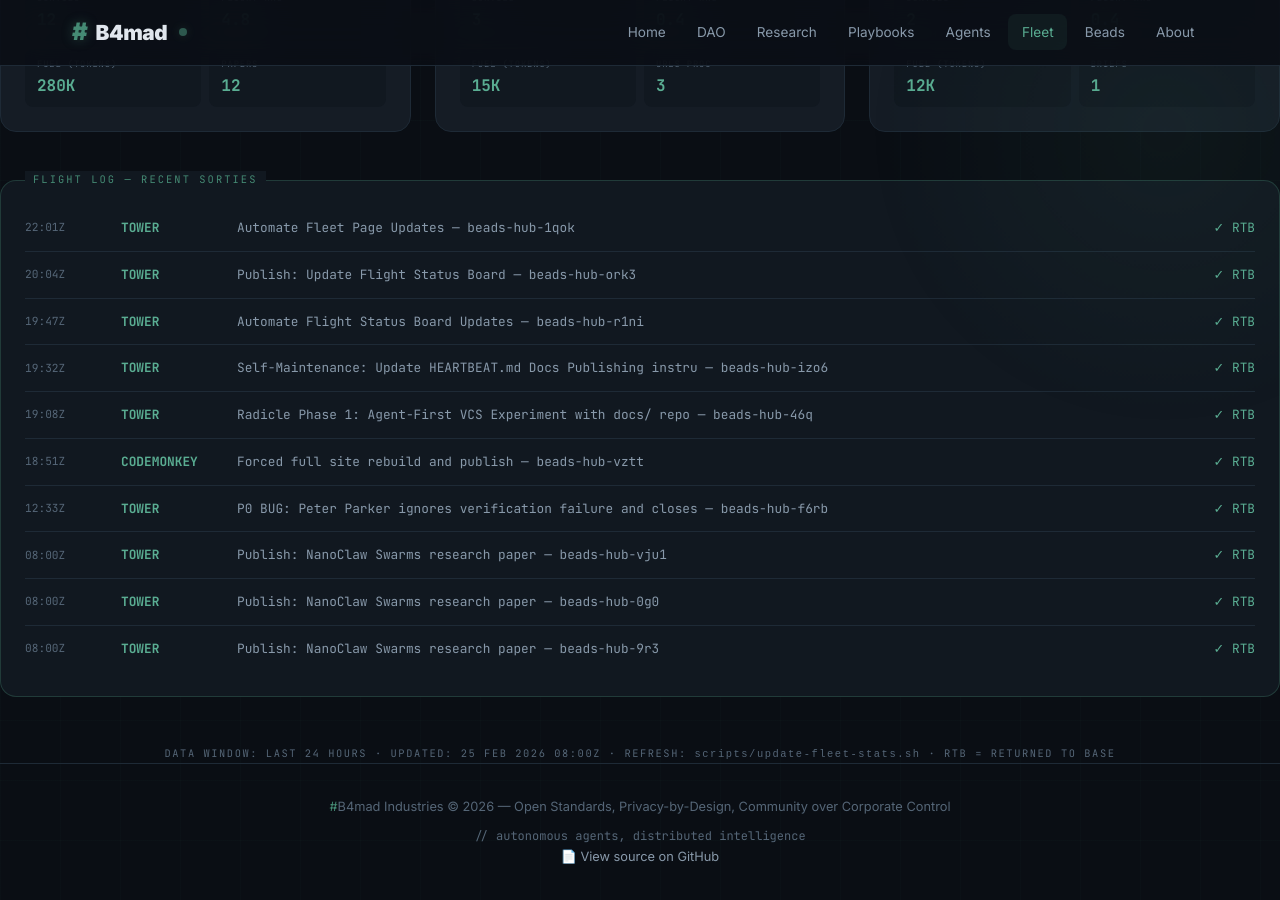
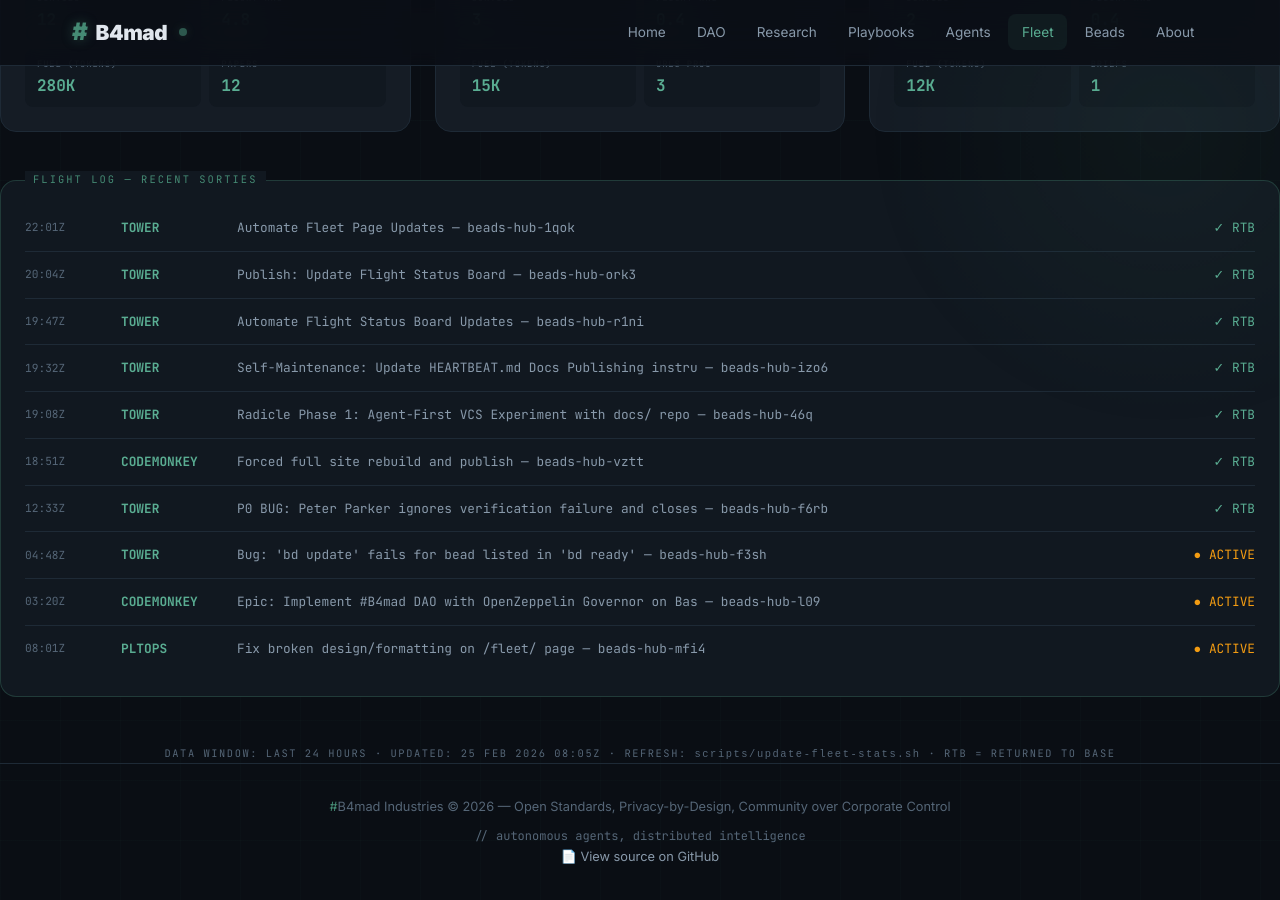
Before and after one commit to brenner-axiom/docs, a Jekyll site: the page built from fleet/index.html, in a window 1280 px wide and 900 px high, scrolled down 847 px. Built offline with Jekyll 4.4.1, drawn with Linux system fonts in a browser that asks for light colours.

Commit message:
fleet: auto-update dashboard stats 2026-02-25T08:05Z

```diff
--- a/fleet/index.html
+++ b/fleet/index.html
@@ -551,27 +551,27 @@ description: "#B4mad Agent Fleet metrics dashboard with aviation theme"
     <span class="log-status"><span class="complete">✓ RTB</span></span>
   </div>
   <div class="log-entry">
-    <span class="log-time">08:00Z</span>
+    <span class="log-time">04:48Z</span>
     <span class="log-callsign">TOWER</span>
-    <span class="log-mission">Publish: NanoClaw Swarms research paper — beads-hub-vju1</span>
-    <span class="log-status"><span class="complete">✓ RTB</span></span>
+    <span class="log-mission">Bug: 'bd update' fails for bead listed in 'bd ready' — beads-hub-f3sh</span>
+    <span class="log-status"><span class="active">● ACTIVE</span></span>
   </div>
   <div class="log-entry">
-    <span class="log-time">08:00Z</span>
-    <span class="log-callsign">TOWER</span>
-    <span class="log-mission">Publish: NanoClaw Swarms research paper — beads-hub-0g0</span>
-    <span class="log-status"><span class="complete">✓ RTB</span></span>
+    <span class="log-time">03:20Z</span>
+    <span class="log-callsign">CODEMONKEY</span>
+    <span class="log-mission">Epic: Implement #B4mad DAO with OpenZeppelin Governor on Bas — beads-hub-l09</span>
+    <span class="log-status"><span class="active">● ACTIVE</span></span>
   </div>
   <div class="log-entry">
-    <span class="log-time">08:00Z</span>
-    <span class="log-callsign">TOWER</span>
-    <span class="log-mission">Publish: NanoClaw Swarms research paper — beads-hub-9r3</span>
-    <span class="log-status"><span class="complete">✓ RTB</span></span>
+    <span class="log-time">08:01Z</span>
+    <span class="log-callsign">PLTOPS</span>
+    <span class="log-mission">Fix broken design/formatting on /fleet/ page — beads-hub-mfi4</span>
+    <span class="log-status"><span class="active">● ACTIVE</span></span>
   </div>
 </div>
 
 <div style="text-align: center; margin-top: 2rem;">
   <p style="font-family: 'JetBrains Mono', monospace; font-size: 0.65rem; color: var(--text-muted); letter-spacing: 0.15em;">
-    DATA WINDOW: LAST 24 HOURS · UPDATED: 25 FEB 2026 08:00Z ·                                                                                                                                                                                                                                                                                                                                                                                                                                                                                                                                                                                                                                                                                                                                                                                                                                                                                                                                                                                                                                                                                                                                                                                                                                                                                                                                                                                         REFRESH: <code>scripts/update-fleet-stats.sh</code> · RTB = RETURNED TO BASE
+    DATA WINDOW: LAST 24 HOURS · UPDATED: 25 FEB 2026 08:05Z ·                                                                                                                                                                                                                                                                                                                                                                                                                                                                                                                                                                                                                                                                                                                                                                                                                                                                                                                                                                                                                                                                                                                                                                                                                                                                                                                                                                                          REFRESH: <code>scripts/update-fleet-stats.sh</code> · RTB = RETURNED TO BASE
   </p>
 </div>
```
